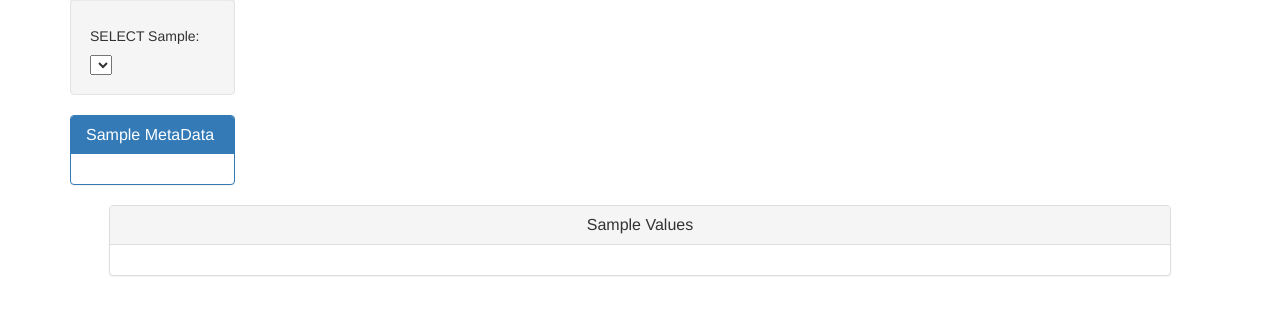
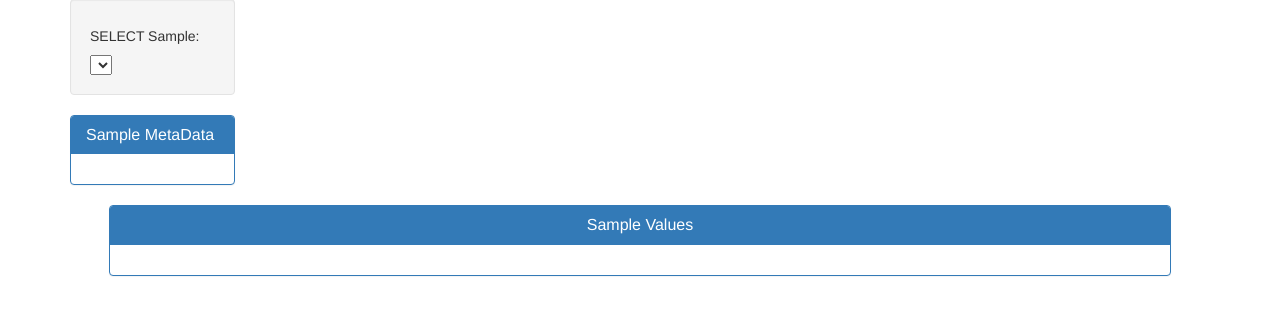
Before and after one commit to blizzardfun/Biodiversity, a Flask app: page / in a window 1280 px wide. Shown: the part 271-586 px from the top of the page. Run offline with Flask 2, Linux system fonts and the light colour scheme; data that the repository does not hold is empty; some libraries are stand-ins or nearby versions.

Commit message:
primary panel

```diff
--- a/biodiversity/templates/index.html
+++ b/biodiversity/templates/index.html
@@ -46,7 +46,7 @@
   <div class="row">
     <div class="col-md-offset-1 col-md-10 col-sm-offset-1 col-sm-10">
 
-        <div class="panel panel-default">
+        <div class="panel panel-primary">
             <div class="panel-heading">
               <h3 class="panel-title text-center">Sample Values</h3>
             </div>
```
Also changed, not shown: README.md.
